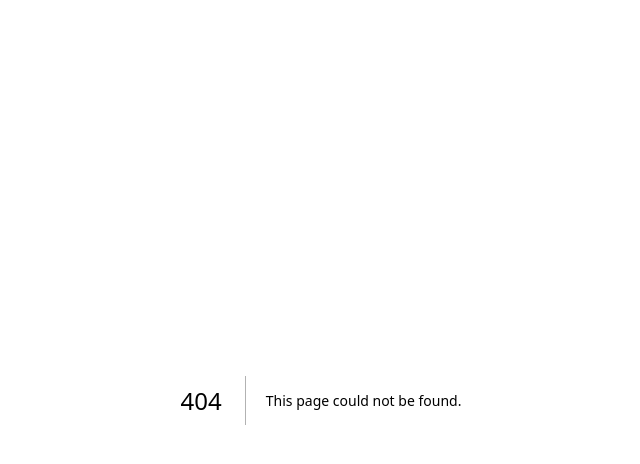
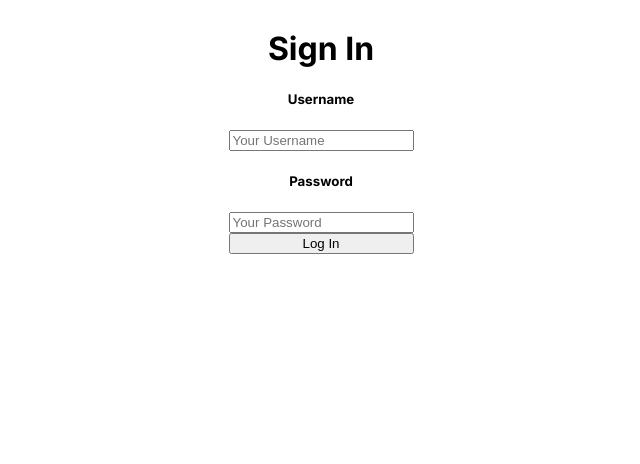
Before and after one commit to IZ-Services/FormMatic, a Next.js app: page /login in a window 1280 px wide. Before the commit this address had no page. Shown: the top 464 px of the page, without its empty margins (319-959 px from the left). Built offline with nearby package versions, Linux system fonts and the light colour scheme.

Commit message:
feat: Added Auth - Firebase

```diff
--- /dev/null
+++ b/firebase-config.js
@@ -0,0 +1,15 @@
+import dotenv from 'dotenv';
+import { initializeApp } from 'firebase/app';
+
+const firebaseConfig = {
+    apiKey: "AIzaSyD4_9aaYDpFTM0V83awj5wr1XnYFKzfBug",
+    authDomain: "izservices-auth.firebaseapp.com",
+    projectId: "izservices-auth",
+    storageBucket: "izservices-auth.appspot.com",
+    messagingSenderId: "473033450032",
+    appId: "1:473033450032:web:fabd052b3d961d4df0c3f5"
+};
+
+const app = initializeApp(firebaseConfig);
+
+export default app;
--- a/package.json
+++ b/package.json
@@ -10,6 +10,7 @@
   },
   "dependencies": {
     "dotenv": "^16.4.5",
+    "firebaseui": "^6.1.0",
     "mongodb": "^6.6.2",
     "mongoose": "^8.4.0",
     "next": "14.2.2",
--- /dev/null
+++ b/src/app/login/page.tsx
@@ -0,0 +1,49 @@
+"use client"
+import { useState } from 'react';
+import { getAuth, signInWithEmailAndPassword } from "firebase/auth";
+import app from '../../../firebase-config'
+
+export default function LoginPage() {
+
+    const [email, setEmail] = useState("");
+    const [password, setPassword] = useState("");
+
+    const auth = getAuth(app);
+
+    const handleLogin = () => {
+        signInWithEmailAndPassword(auth, email, password)
+            .then((userCredential) => {
+                const user = userCredential.user;
+            })
+            .catch((error) => {
+                const errorCode = error.code;
+                const errorMessage = error.message;
+            });
+    }
+
+    return (
+        <main style={{display: "flex", alignItems: "center", justifyContent: "center" }}>
+            <div style={{ textAlign: "center" }}>
+                <h1>Sign In</h1>
+
+                <h5>Username</h5>
+
+                <input
+                    placeholder="Your Username"
+                    value={email}
+                    onChange={(e) => setEmail(e.target.value)}
+                ></input>
+
+                <h5>Password</h5>
+
+                <input
+                    placeholder="Your Password"
+                    value={password}
+                    onChange={(e) => setPassword(e.target.value)}
+                ></input>
+
+                <button style={{ display: "block", width: "100%"}}>Log In</button>
+            </div>
+        </main>
+    );
+}
```
Also changed, not shown: 1 other file (tests, documents, lock files or other folders).
